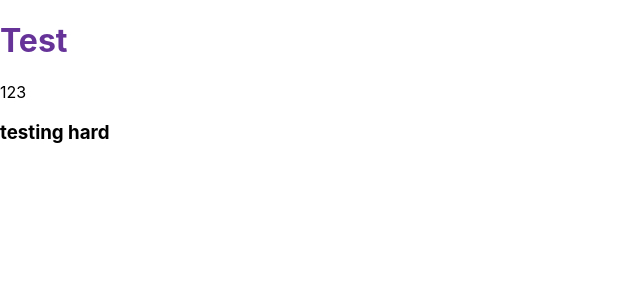
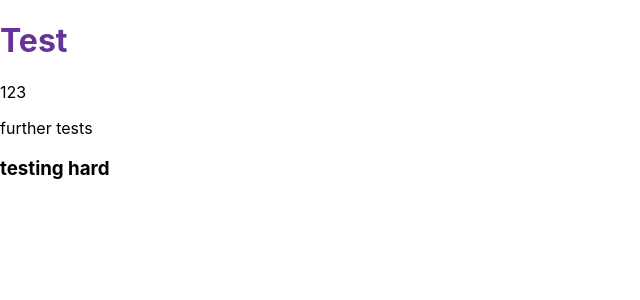
Before and after one commit to krzysiou/medical-website, a React (Create React App) app: page / in a window 1280 px wide. Shown: the top 300 px of the page, without its empty margins (0-640 px from the left). Built offline with nearby package versions, Linux system fonts and the light colour scheme.

Commit message:
test vol 3

```diff
--- a/src/pages/App.tsx
+++ b/src/pages/App.tsx
@@ -6,6 +6,7 @@ function App() {
     <div className="App">
       <h1 className='test'>Test</h1>
       <p>123</p>
+      <p>further tests</p>
       <h3>testing hard</h3>
     </div>
   );
```
